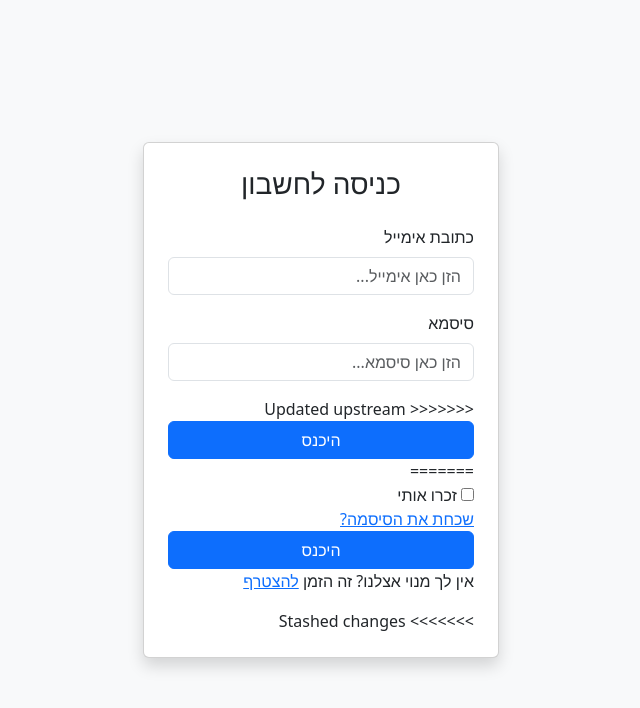
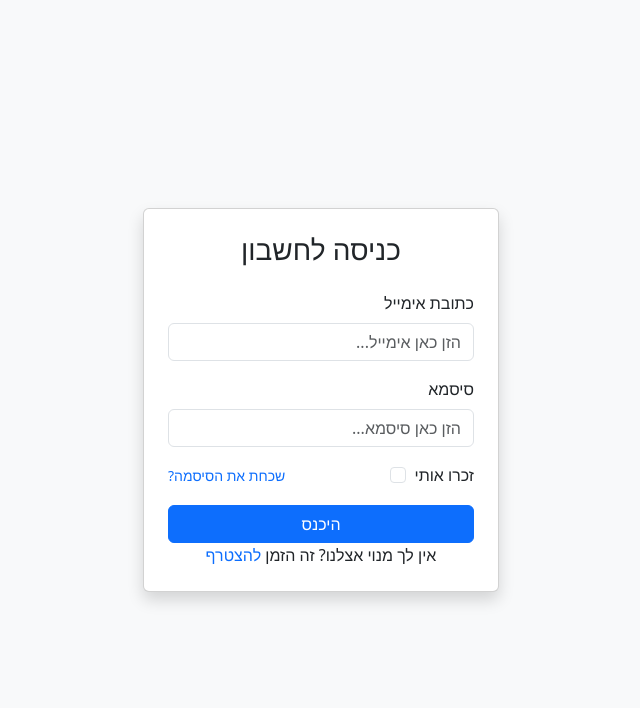
Before and after one commit to ToBe312/webapps-exercise-1-danialmar1, a plain HTML site: page login.html in a window 1280 px wide. Shown: the whole page, without its empty margins (319-959 px from the left). Drawn offline with nearby package versions, Linux system fonts and the light colour scheme.

Commit message:
Login page Bootstrap for auth buttons

```diff
--- a/login.html
+++ b/login.html
@@ -22,23 +22,19 @@
               <label for="password" class="form-label">סיסמא</label>
               <input type="password" class="form-control" id="password" placeholder="הזן כאן סיסמא..." required />
             </div>
-<<<<<<< Updated upstream
-            <button type="submit" class="btn btn-primary w-100">היכנס</button>
-=======
-            <div>
-              <div>
-                <input type="checkbox" id="rememberMe" />
-                <label for="rememberMe">
+            <div class="d-flex justify-content-between align-items-center mb-3">
+              <div class="form-check">
+                <input class="form-check-input" type="checkbox" id="rememberMe" />
+                <label class="form-check-label" for="rememberMe">
                   זכרו אותי
                 </label>
               </div>
-              <a href="#">שכחת את הסיסמה?</a>
+              <a href="#" class="small text-decoration-none">שכחת את הסיסמה?</a>
             </div>
             <button type="submit" class="btn btn-primary w-100">היכנס</button>
-            <div>
-              <p>אין לך מנוי אצלנו? זה הזמן  <a href="#">להצטרף</a></p>
+            <div class="text-center">
+              <p class="mb-0">אין לך מנוי אצלנו? זה הזמן  <a href="#" class="text-decoration-none">להצטרף</a></p>
             </div>
->>>>>>> Stashed changes
           </form>
         </div>
       </div>
```
